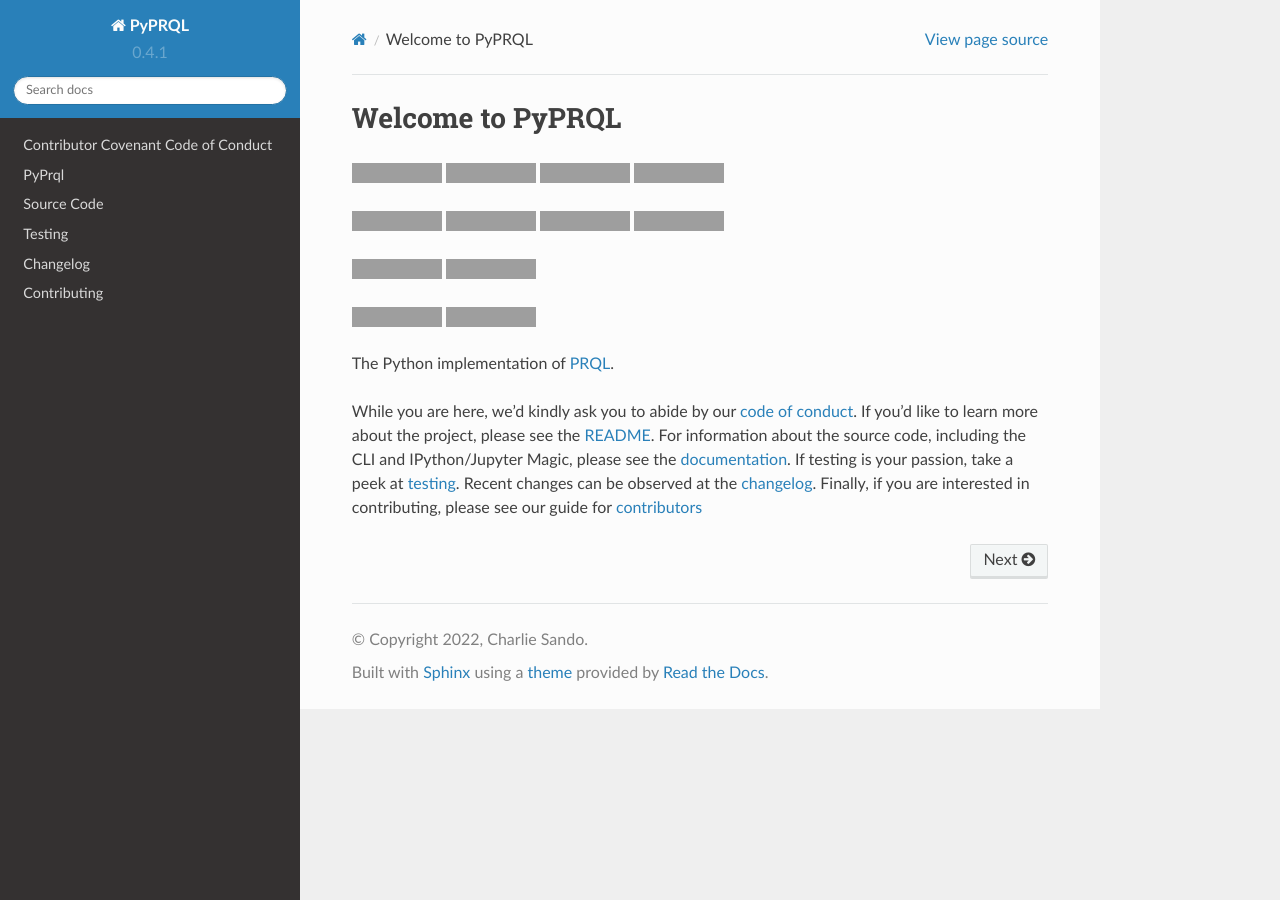
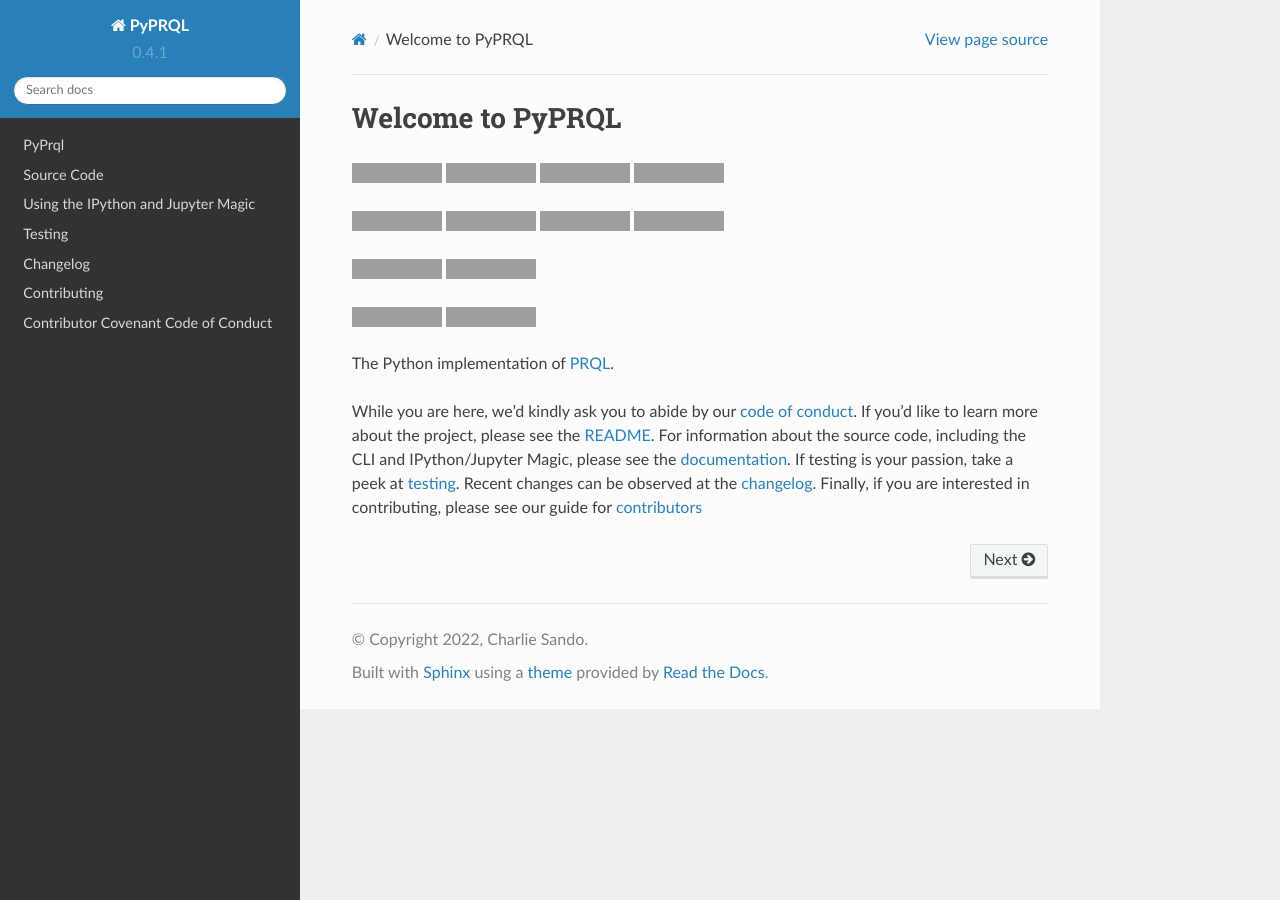
Before and after one commit to PRQL/pyprql, a Sphinx documentation site: the page built from docs/index.md, in a window 1280 px wide. Built offline with Sphinx 7.4.7 and the Read the Docs theme 2.0.0, drawn with Linux system fonts in a browser that asks for light colours; grey boxes are pictures that could not be loaded.

Commit message:
Promote Magic docs

````diff
--- a/docs/index.md
+++ b/docs/index.md
@@ -38,10 +38,11 @@
 :hidden:
 :maxdepth: 3
 
-coc
 readme
 pyprql
+magic_readme
 tests
 changelog
 contributing
+coc
 ```
````
Also changed, not shown: docs/magic.md (+0 -1 lines), 1 other file.
